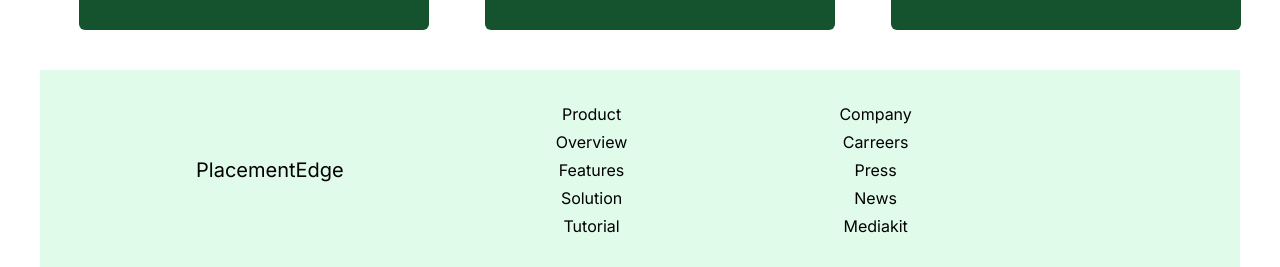
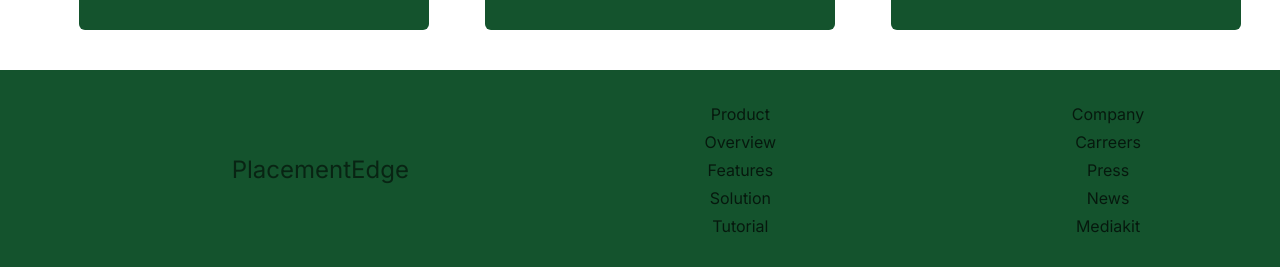
Before and after one commit to inehadev/placementEdge, a Next.js app: page / in a window 1280 px wide. Shown: the part 1304-1571 px from the top of the page. Built offline with nearby package versions, Linux system fonts and the light colour scheme; no server answers.

Commit message:
modification iwith footer

```diff
--- a/src/component/Footer.tsx
+++ b/src/component/Footer.tsx
@@ -2,29 +2,23 @@
 
 const Footer = () => {
   return (
-    <div className='ml-10 mr-10 h-[200px] bg-opacity-45 bg-green-200 flex justify-evenly gap-24'>
-  <div className='text-xl ml-10 justify-center items-center flex'>PlacementEdge</div>
+    <div className=' h-[200px]  bg-green-900 flex justify-evenly gap-40'>
+  <div className='text-xl ml-24 justify-center opacity-80 items-center flex'><span className='text-2xl opacity-70'>PlacementEdge</span></div>
   <div className='flex flex-col justify-center items-center gap-1'>
-     <span>Product</span>
-     <span>Overview</span>
-     <span>Features</span>
-     <span>Solution</span>
-     <span>Tutorial</span>
+     <span className='opacity-70'>Product</span>
+     <span className='opacity-70'>Overview</span>
+     <span className='opacity-70'>Features</span>
+     <span className='opacity-70'>Solution</span>
+     <span className='opacity-70'>Tutorial</span>
   </div>
   <div className='flex flex-col justify-center items-center gap-1'>
-  <span>Company</span>
-     <span>Carreers</span>
-     <span>Press</span>
-     <span>News</span>
-     <span>Mediakit</span>
+  <span className='opacity-70'>Company</span>
+     <span className='opacity-70'>Carreers</span>
+     <span className='opacity-70'>Press</span>
+     <span className='opacity-70'>News</span>
+     <span className='opacity-70'>Mediakit</span>
   </div>
-  <div className='flex flex-col justify-center items-center gap-1'>
-  <span></span>
-     <span></span>
-     <span></span>
-     <span></span>
-     <span></span>
-  </div>
+
     </div>
   )
 }
```
